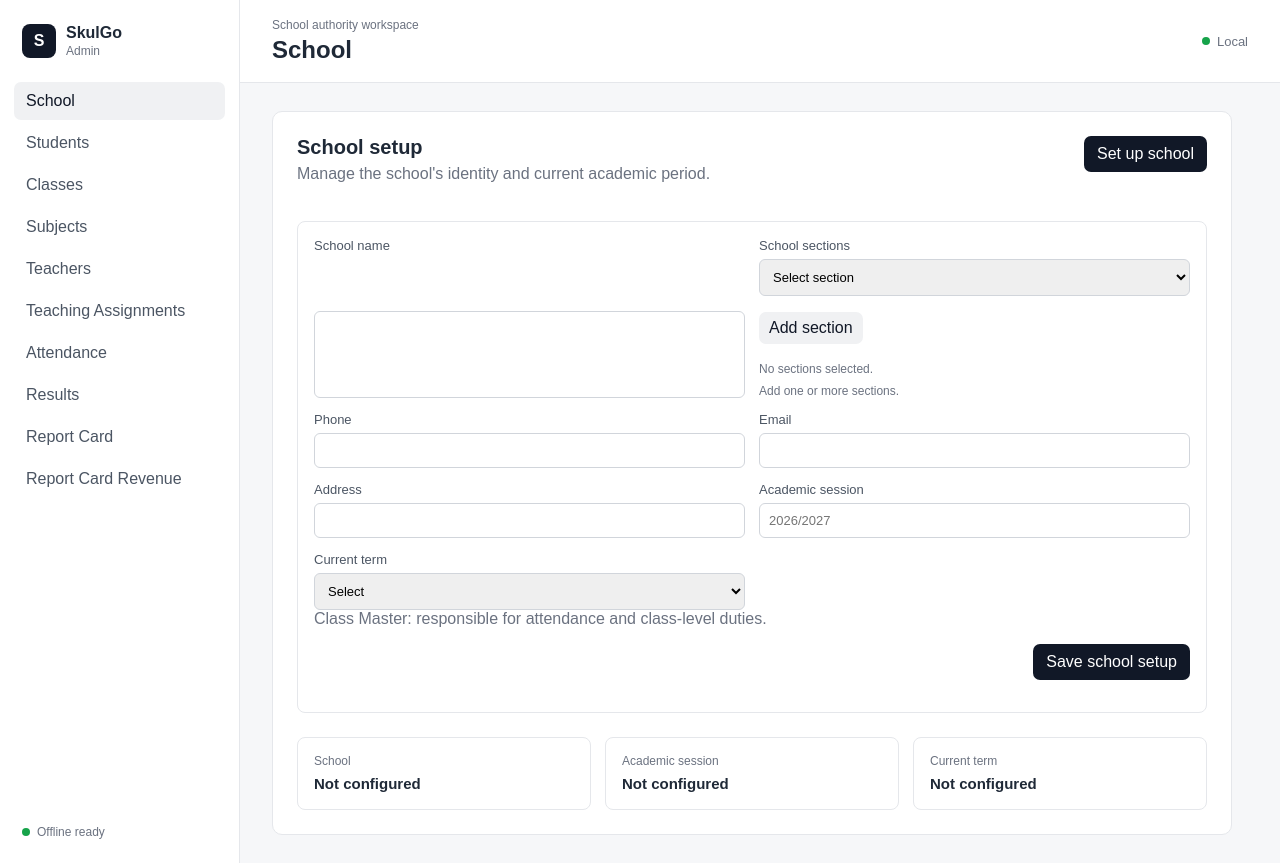
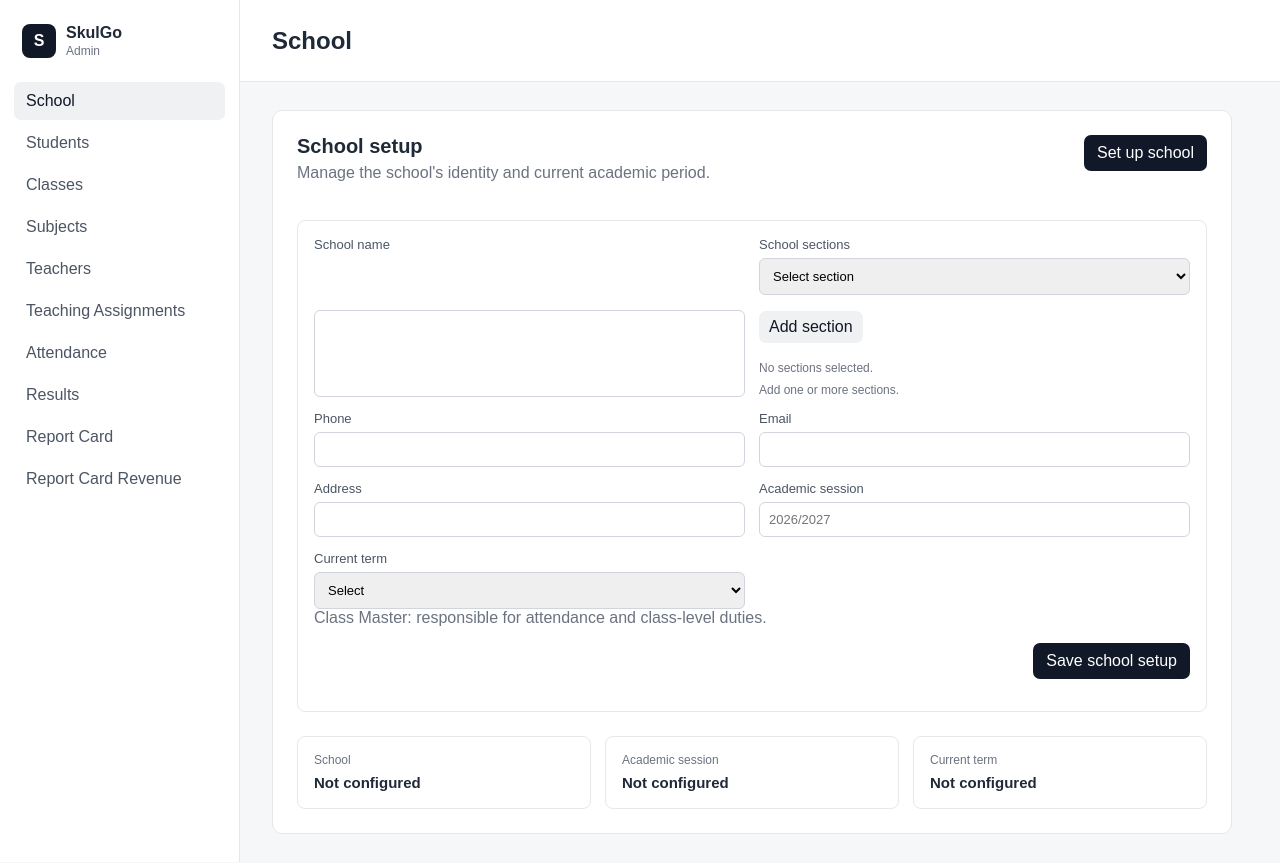
Before and after one commit to greenbasket-labs/skulgo-app, a website: page apps/admin/index.html in a window 1280 px wide. Drawn offline with Linux system fonts and the light colour scheme; no server answers.

Commit message:
polish: remove admin shell status wording

```diff
--- a/apps/admin/index.html
+++ b/apps/admin/index.html
@@ -26,12 +26,10 @@
         <button class="nav-item" data-section="results">Results</button>
         <button class="nav-item" data-section="report-card">Report Card</button>
       </nav>
-      <div class="sidebar-footer"><span class="status-dot"></span><span>Offline ready</span></div>
     </aside>
     <main class="content">
       <header class="topbar">
-        <div><p class="eyebrow">School authority workspace</p><h1 id="page-title">School</h1></div>
-        <div class="connection"><span class="status-dot"></span><span>Local</span></div>
+        <div><h1 id="page-title">School</h1></div>
       </header>
       <section id="page" class="panel" aria-live="polite">
         <h2>School setup</h2>
```
